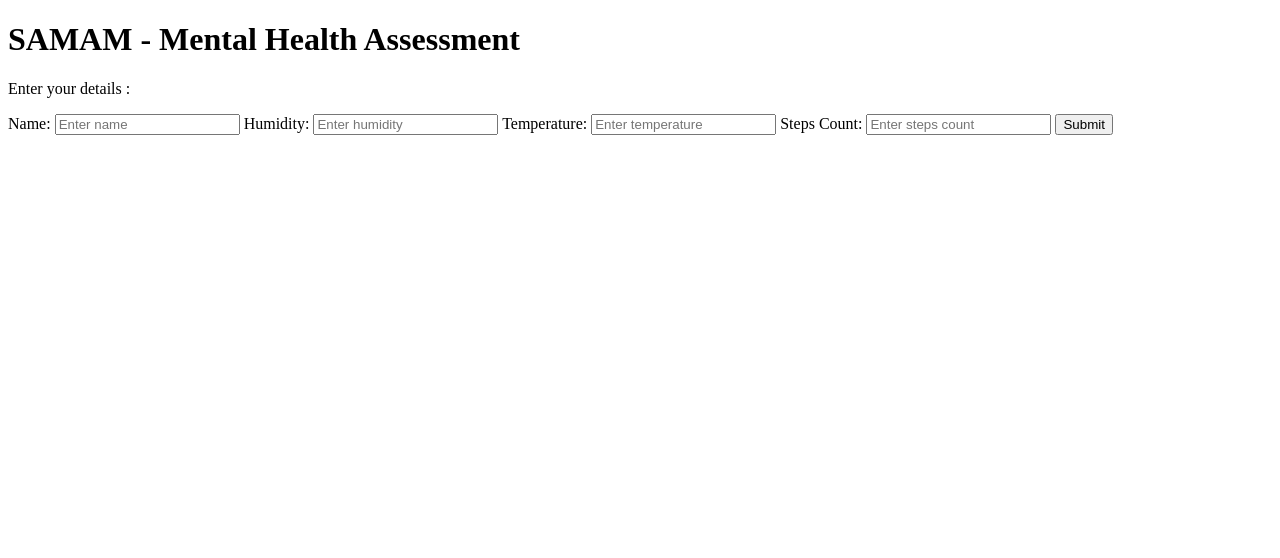
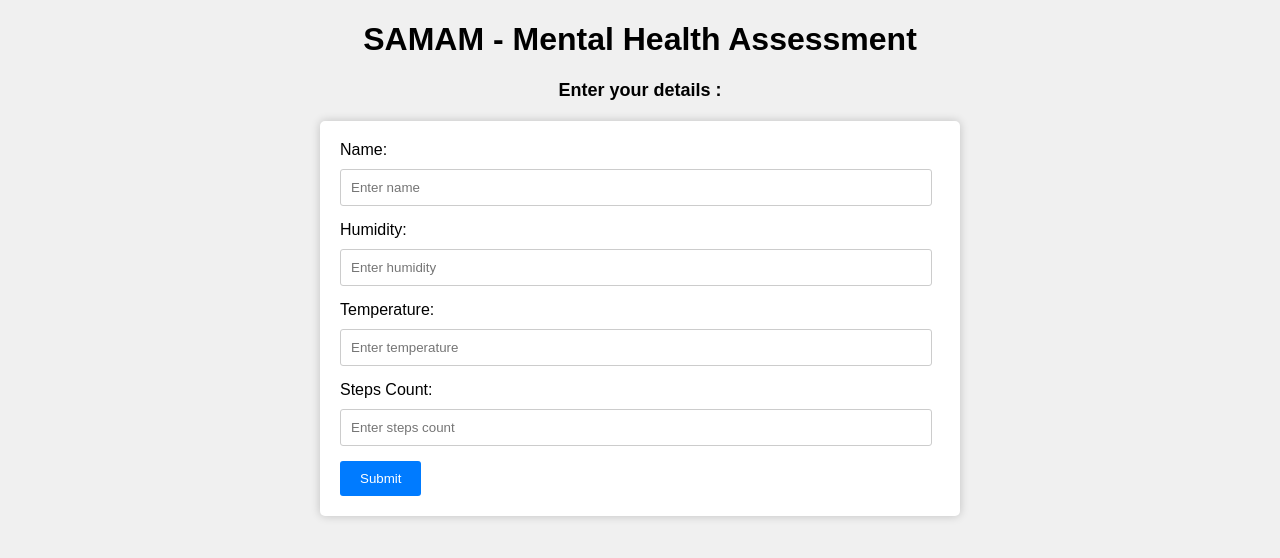
Before and after one commit to Vignesh1625/ML_Deployment, a Flask app: page / in a window 1280 px wide. Shown: the top 558 px of the page. Run offline with Flask 3, Linux system fonts and the light colour scheme; parts of the project's set-up code (start-up, migrations or seed data) failed here and were passed over.

Commit message:
Update index.html

```diff
--- a/templates/index.html
+++ b/templates/index.html
@@ -6,7 +6,80 @@
     <title>Model deployment</title>
     <meta name="description" content="">
     <meta name="viewport" content="width=device-width, initial-scale=1">
-    <link ref="stylesheet" href="../style.css" >
+    <style>
+
+        /* Reset some default browser styles */
+        body {
+            margin: 0;
+            padding: 0;
+            font-family: Arial, sans-serif;
+            background-color: #f0f0f0; /* Background color for the entire page */
+        }
+
+        /* Container for the form */
+        .container {
+            width: 80%;
+            max-width: 600px; /* Limit the width of the container */
+            margin: 20px auto; /* Center the container on the page */
+            background-color: #fff; /* Background color for the form container */
+            padding: 20px;
+            border-radius: 5px; /* Add some rounded corners */
+            box-shadow: 0 0 10px rgba(0, 0, 0, 0.2); /* Add a shadow effect */
+        }
+
+        /* Style the form labels */
+        label {
+            display: block;
+            margin-bottom: 10px;
+        }
+
+        /* Style the form inputs */
+        input[type="text"],
+        input[type="number"] {
+            width: 95%;
+            padding: 10px;
+            margin-bottom: 15px;
+            border: 1px solid #ccc;
+            border-radius: 3px;
+        }
+
+        /* Style the form submit button */
+        input[type="submit"] {
+            background-color: #007BFF;
+            color: #fff;
+            padding: 10px 20px;
+            border: none;
+            border-radius: 3px;
+            cursor: pointer;
+        }
+
+        /* Style the headings */
+        h1 {
+            text-align: center;
+        }
+
+        p {
+            text-align: center;
+            font-weight: bold;
+            font-size: 18px;
+            margin-top: 20px;
+        }
+
+        /* Style the "Browse Happy" message for older browsers */
+        .browsehappy {
+            background-color: #f44336;
+            color: white;
+            padding: 10px;
+            text-align: center;
+        }
+
+        /* Media query for smaller screens */
+        @media (max-width: 768px) {
+            .container {
+                width: 90%;
+            }
+        }
+    </style>
 </head>
 <body>
     <h1>SAMAM - Mental Health Assessment</h1>
```
